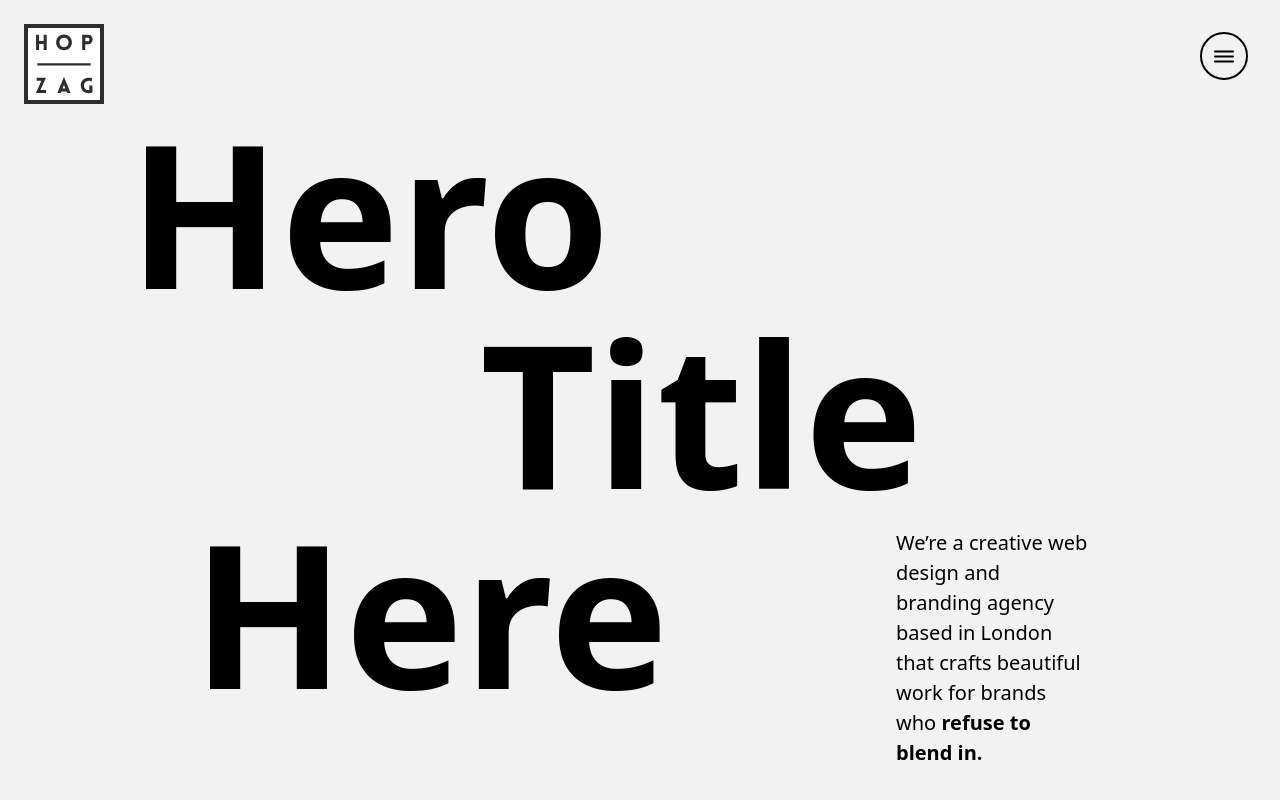
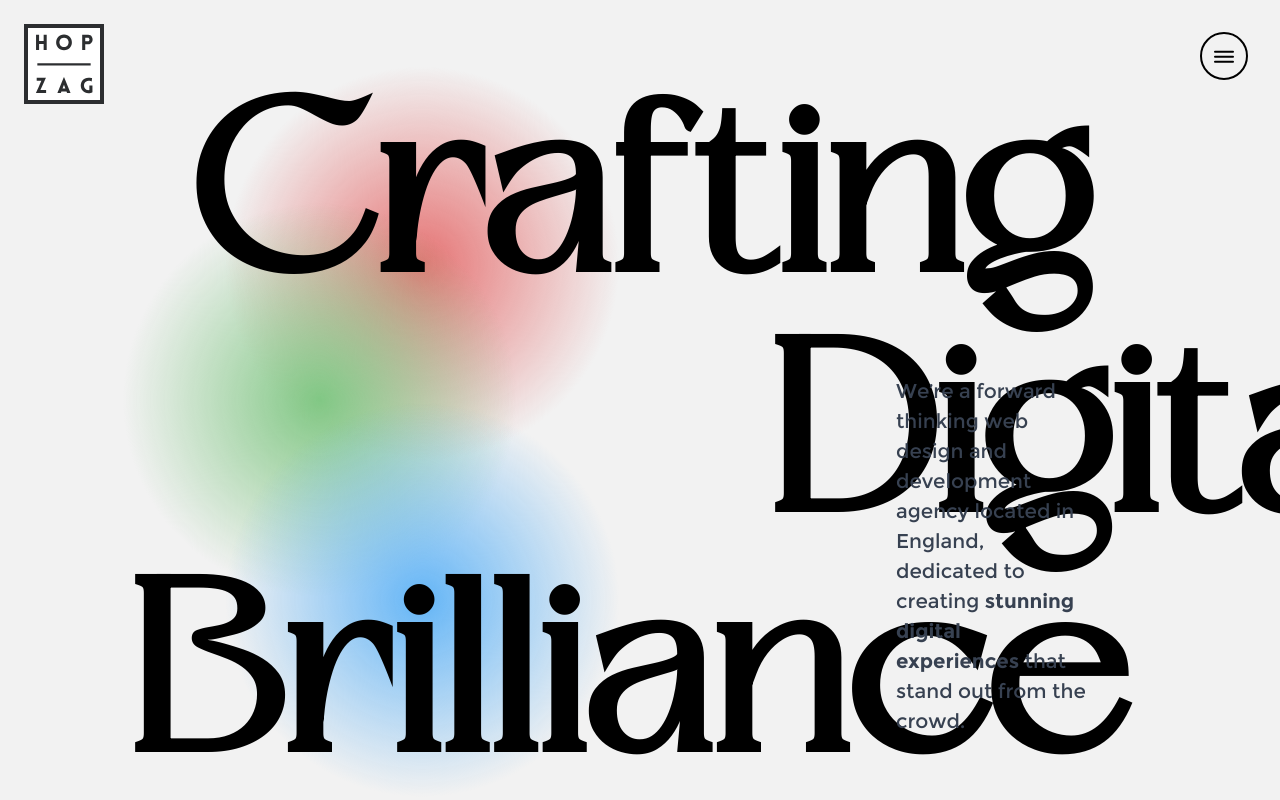
Before and after one commit to Taze-29/anything, a Next.js app: page / in a window 1280 px wide. Shown: the top 800 px of the page. Built offline with nearby package versions, Linux system fonts and the light colour scheme.

Commit message:
hero + fonts

```diff
--- a/app/globals.css
+++ b/app/globals.css
@@ -1,6 +1,26 @@
 @tailwind base;
 @tailwind components;
 @tailwind utilities;
+
+@font-face {
+  font-family: 'GrandSapphire';
+  src: url('./fonts/grandsapphirealternate.ttf') format('truetype');
+  font-weight: normal;
+  font-style: normal;
+}
+
+@font-face {
+  font-family: 'Montreal';
+  src: url("./fonts/Montreal-Regular.ttf") format('truetype');
+  font-weight: normal;
+  font-style: normal;
+}
+
+@font-face {
+  font-family: 'Montreal';
+  src: url('./fonts/Montreal-Bold.ttf') format('truetype');
+  font-weight: bold;
+}
 
 /* Hover area */
 
--- a/app/layout.js
+++ b/app/layout.js
@@ -1,23 +1,4 @@
-import localFont from "next/font/local";
 import "./globals.css";
-
-const montreal = localFont ({
-  src: "./fonts/Montreal-Regular.ttf",
-  variable: "--font-montreal",
-  weight: "400",
-});
-
-const montrealBold = localFont ({
-  src: "./fonts/Montreal-Bold.ttf",
-  variable: "--font-montreal-bold",
-  weight: "700",
-});
-
-const lovelo = localFont ({
-  src: "./fonts/Lovelo-Black.ttf",
-  variable: "--font-lovelo",
-  weight: "400",
-});
 
 export const metadata = {
   title: "Create Next App",
@@ -32,7 +13,10 @@ export default function RootLayout({ children }) {
   return (
     <html lang="en">
       <body
-        className={`${montreal.variable} ${montrealBold.variable} ${lovelo.variable} antialiased bg-[#f2f2f2]`}
+        className="antialiased bg-[#f2f2f2]"
+        style={{
+          fontFamily: "Montreal",
+        }}
       >
         <Nav />
         <div className="pt-28">
--- a/components/Hero.js
+++ b/components/Hero.js
@@ -1,21 +1,76 @@
+"use client";
+import { motion } from "framer-motion";
+
 const Hero = () => {
 
   return (
-    <div className="relative flex flex-col w-full font-bold md:leading-[25svh]">
+    <div>
+      {/*Hero Text */}
+      <div className={`relative flex flex-col w-full font-bold md:leading-[34svh] top-[-4vh]`}
+      style={{
+        fontFamily: "GrandSapphire",
+      }}
+      >
 
-      <div className="text-[25vw] md:text-[25svh] md:pl-[8rem]">
-        Hero
+        <div className="text-[25vw] md:text-[30svh] md:pl-[12rem] -my-[2svh] overflow-hidden">
+          <motion.div
+            initial={{ y: "100%" }}
+            animate={{ y: "0%" }}
+            transition={{ duration: .5, delay: 0, timingFunction: "ease-in-out"  }}
+          >
+            Crafting
+          </motion.div>
+        </div>
+        <div className="text-[25vw] md:text-[30svh] md:pl-[48rem] -my-[2svh] overflow-hidden">
+          <motion.div
+            initial={{ y: "100%" }}
+            animate={{ y: "0%" }}
+            transition={{ duration: .5, delay: .1, timingFunction: "ease-in-out" }}
+          >
+            Digital
+          </motion.div>
+        </div>
+        <div className="text-[25vw] md:text-[30svh] md:pl-[8rem] -my-[2svh] overflow-hidden">
+          <motion.div
+            initial={{ y: "100%" }}
+            animate={{ y: "0%" }}
+            transition={{ duration: .5, delay: .2, timingFunction: "ease-in-out"  }}
+          >
+            Brilliance
+          </motion.div>
+        </div>
+
+        <div
+          className="absolute bottom-[4svh] right-0 leading-normal h-42 w-[30%] flex justify-center items-center pr-[12rem] pb-[2rem] text-xl text-gray-700"
+          style={{
+            fontFamily: "Montreal",
+          }}
+        >
+          <motion.div
+            initial={{ opacity: 0 }}
+            animate={{ opacity: 1 }}
+            transition={{ duration: .5, delay: .5, timingFunction: "ease-in-out" }}
+            className="overflow-hidden"
+          >
+            <span className="font-normal">We’re a forward thinking web design and development agency located in England, dedicated to creating <span className="font-bold">stunning digital experiences</span> that stand out from the crowd.</span>
+          </motion.div>
+        </div>
+
       </div>
-      <div className="text-[25vw] md:text-[25svh] md:pl-[30rem]">
-        Title
-      </div>
-      <div className="text-[25vw] md:text-[25svh] md:pl-[12rem]">
-        Here
-      </div>
+      {/*Background spots */}
+      <div className="absolute -z-10 top-[33%] left-[33%] w-[33%] aspect-square transform-gpu -translate-x-1/2 -translate-y-1/2" style={{
+        background: "rgb(2,0,36)",
+        background: "radial-gradient(circle, rgba(229,115,115,1) 0%, rgba(0,0,0,0) 66%)",
+      }} />
+      <div className="absolute -z-10 top-[50%] left-[25%] w-[33%] aspect-square transform-gpu -translate-x-1/2 -translate-y-1/2" style={{
+        background: "rgb(2,0,36)",
+        background: "radial-gradient(circle, rgba(129,199,132,1) 0%, rgba(0,0,0,0) 66%)",
+      }} />
+      <div className="absolute -z-10 top-[75%] left-[33%] w-[33%] aspect-square transform-gpu -translate-x-1/2 -translate-y-1/2" style={{
+        background: "rgb(2,0,36)",
+        background: "radial-gradient(circle, rgba(100,181,246,1) 0%, rgba(0,0,0,0) 66%)",
+      }} />
 
-      <div className="absolute bottom-0 right-0 leading-normal h-24 w-[30%] flex justify-center items-center pr-[12rem] pb-[2rem] text-xl">
-        <span className="font-normal">We’re a creative web design and branding agency based in London that crafts beautiful work for brands who <span className="font-bold">refuse to blend in.</span></span>
-      </div>
 
     </div>
   )
--- a/components/ServiceCard.js
+++ b/components/ServiceCard.js
@@ -31,7 +31,7 @@ const ServiceCard = ({ title, tags, desc, link, imgSrc, range, progress, index }
       >
         <div className="flex bg-white rounded-[60px]">
           <div className="flex flex-col w-[50%] px-16 py-48 gap-8">
-            <div className="text-[110px] leading-none">{title}</div>
+            <div className="text-[90px] leading-none">{title}</div>
 
             <div className="flex gap-4">
               {tags.map((tag, index) => (
```
Also changed, not shown: app/fonts/grandsapphire.ttf (added), app/fonts/grandsapphirealternate.ttf (added), tailwind.config.js (line endings or trailing spaces).
